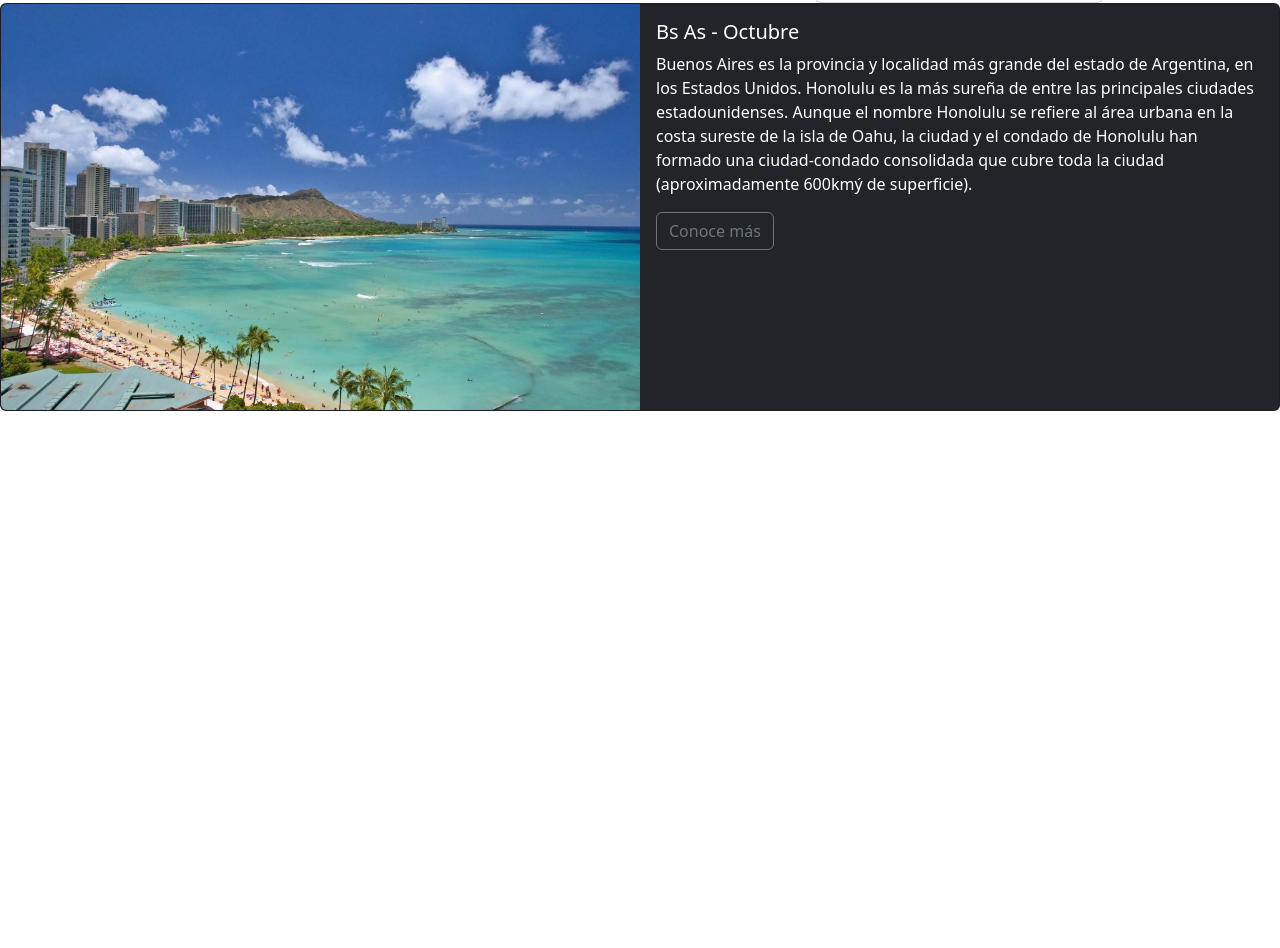
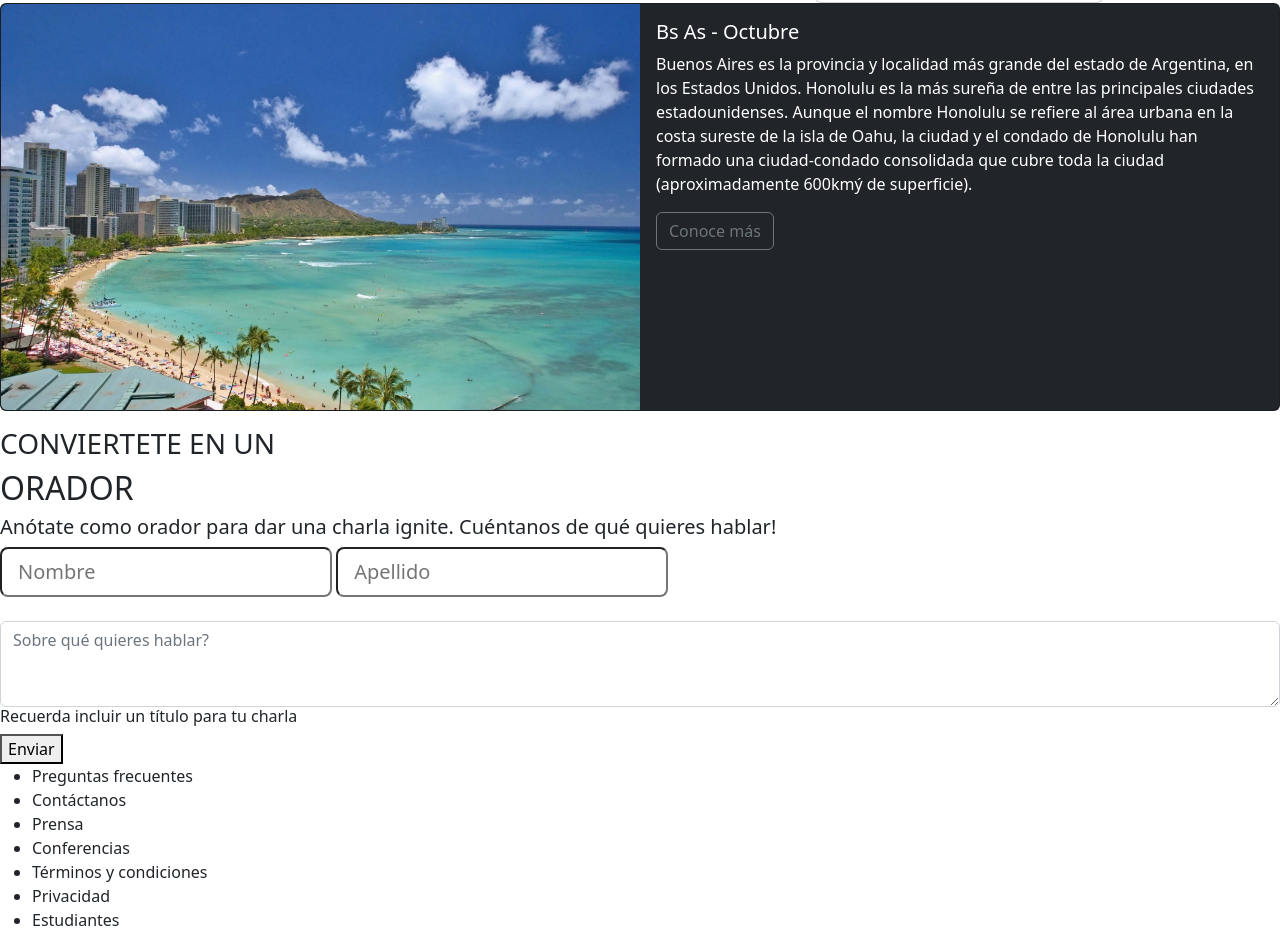
Before and after one commit to leilagregorio/tp-front-boots, a plain HTML site: page index.html in a window 1280 px wide. Shown: the part 1836-2784 px from the top of the page. Before the commit the page ends 2263 px from the top, so only its background shows below. Drawn offline with nearby package versions, Linux system fonts and the light colour scheme.

Commit message:
html listo

```diff
--- a/index.html
+++ b/index.html
@@ -8,7 +8,7 @@
 </head>
 <body>
 
-    <header>
+    <header><!--Acomodar tamaño -->
         <nav class="navbar navbar-expand-sm text-bg-dark">
             <div class="container-fluid">
               <img  src="/imagenes_integrador_front-_1_/codoacodo.png" class="img-fluid" alt="Logo codo a codo">
@@ -110,11 +110,28 @@
             </div>
           </div>
     </section>
-    <section>
-        <!--form  mismo titulo, breve descripcion en h3 o h4 , 2 input 1 text area]( con aclaracion ) submit-->
-    </section>
+    <form action="" method="post"> <!--css acomodar-->
+        <h3 id="titulopeq">CONVIERTETE EN UN </h3>
+        <h2 id="titulomed">ORADOR</h2>
+        <h5>Anótate como orador para dar una charla ignite. Cuéntanos de qué quieres hablar!</h5>
+        <input  class="form-control-lg" type="text" id="name" placeholder="Nombre">
+        <input  class="form-control-lg" type="text"  id="name" placeholder="Apellido">
+        <br>
+        <label for="exampleFormControlTextarea1" class="form-label"></label>
+        <textarea class="form-control" id="exampleFormControlTextarea1" placeholder="Sobre qué quieres hablar?" rows="3"></textarea>
+        <h6>Recuerda incluir un título para tu charla</h6>
+        <button type="submit">Enviar</button>
+    </form>
     <footer>
-        <!--7 items selectores o botones?-->
+        <ul>
+            <li>Preguntas frecuentes</li>
+            <li>Contáctanos</li>
+            <li>Prensa</li>
+            <li>Conferencias</li>
+            <li>Términos y condiciones</li>
+            <li>Privacidad</li>
+            <li>Estudiantes</li>
+        </ul>
     </footer>
     <link href="https://cdn.jsdelivr.net/npm/bootstrap@5.2.1/dist/css/bootstrap.min.css" rel="stylesheet" integrity="sha384-iYQeCzEYFbKjA/T2uDLTpkwGzCiq6soy8tYaI1GyVh/UjpbCx/TYkiZhlZB6+fzT" crossorigin="anonymous">
     <script src="https://cdn.jsdelivr.net/npm/bootstrap@5.2.1/dist/js/bootstrap.bundle.min.js" integrity="sha384-u1OknCvxWvY5kfmNBILK2hRnQC3Pr17a+RTT6rIHI7NnikvbZlHgTPOOmMi466C8" crossorigin="anonymous"></script></body>
```
